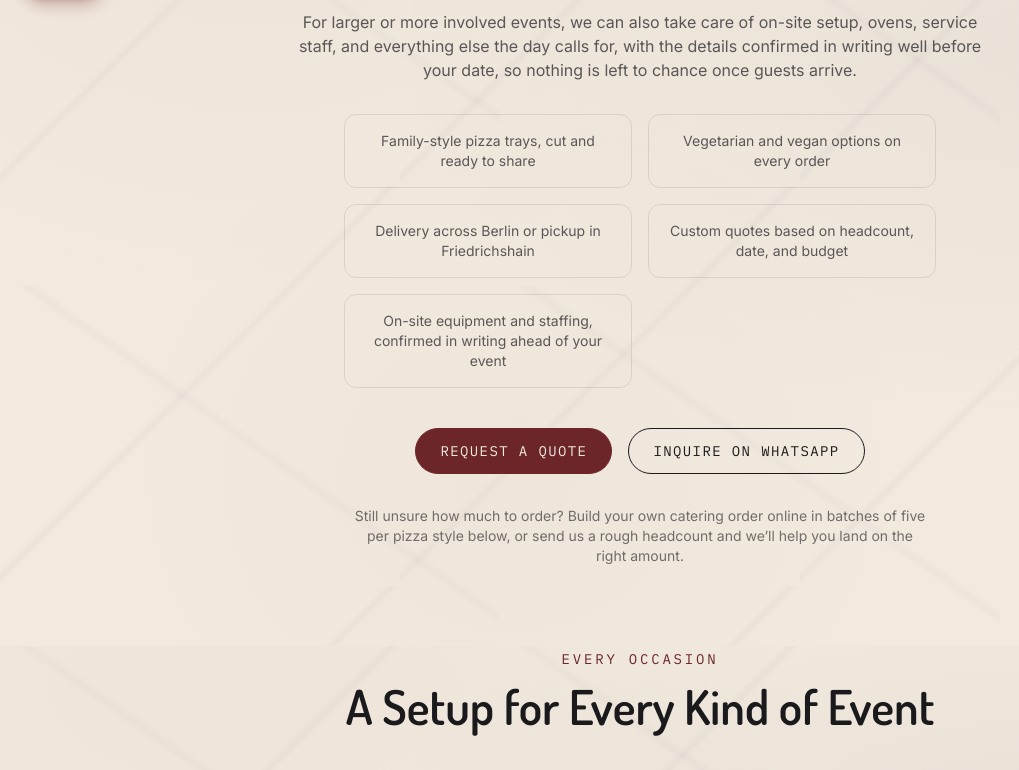
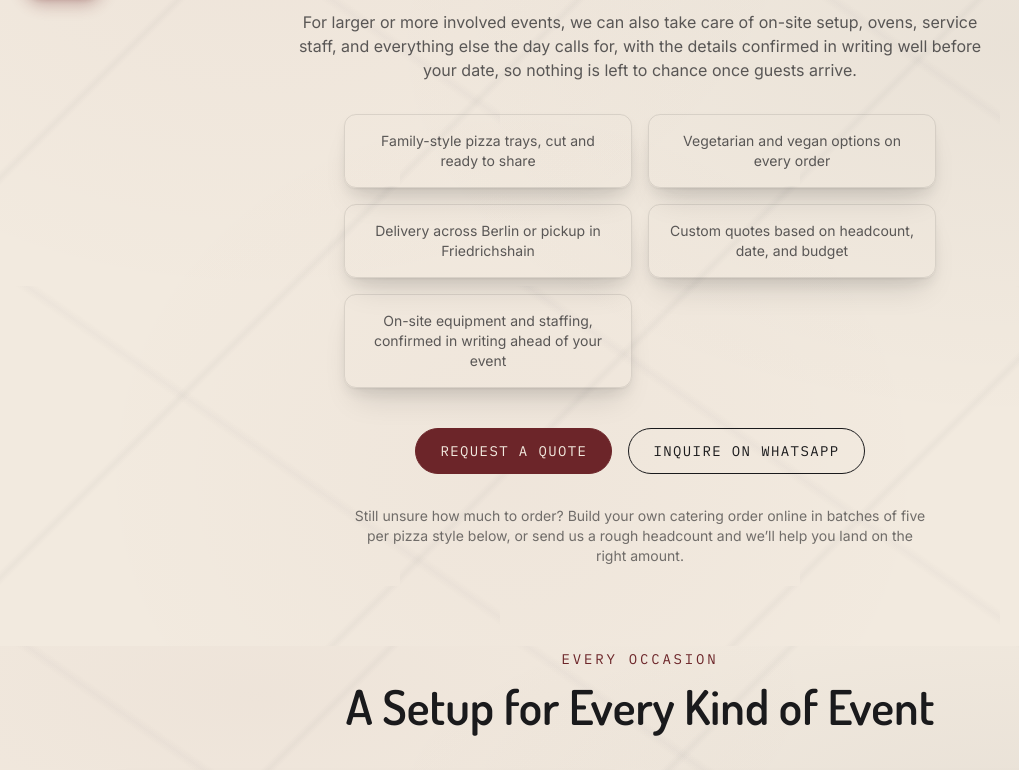
Before and after one commit to ziamariaberlin2-home/one-scroll-web, a Next.js app: page /one-scroll-web/catering in a window 1280 px wide. Shown: the part 782-1552 px from the top of the page, without its empty margins (0-1019 px from the left). Built offline with nearby package versions, Linux system fonts and the light colour scheme.

Commit message:
Add files via upload

```diff
--- a/app/globals.css
+++ b/app/globals.css
@@ -69,6 +69,36 @@ body {
   @apply btn-pill border-wine bg-wine text-cream hover:bg-wine-dark hover:border-wine-dark;
 }
 
+.btn-pill-sand {
+  @apply btn-pill border-sand bg-sand text-ink hover:bg-cream hover:border-cream;
+}
+
+/* Sitewide "lifted" 3D card treatment: layered depth shadow, subtle hover
+   tilt/lift. Works on any rounded bordered card without changing layout. */
+.card-3d {
+  transition: transform 0.25s ease, box-shadow 0.25s ease;
+  box-shadow:
+    0 1px 2px rgba(26, 26, 28, 0.06),
+    0 8px 16px -4px rgba(26, 26, 28, 0.10),
+    0 20px 32px -12px rgba(26, 26, 28, 0.14);
+  will-change: transform;
+}
+.card-3d:hover {
+  transform: translateY(-6px) scale(1.015);
+  box-shadow:
+    0 2px 4px rgba(26, 26, 28, 0.08),
+    0 14px 24px -6px rgba(26, 26, 28, 0.16),
+    0 32px 48px -16px rgba(108, 37, 41, 0.20);
+}
+@media (prefers-reduced-motion: reduce) {
+  .card-3d {
+    transition: none;
+  }
+  .card-3d:hover {
+    transform: none;
+  }
+}
+
 /* Hide scrollbar for horizontal gallery/menu strips while keeping scroll functional */
 .scrollbar-none {
   scrollbar-width: none;
```
